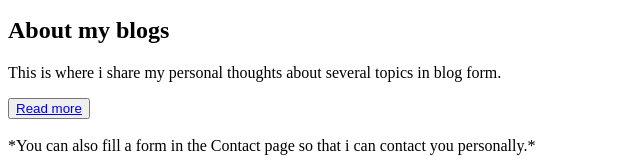
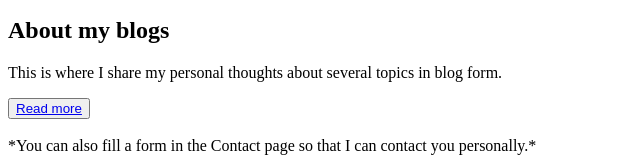
Before and after one commit to s3907087/Assignment-1, a plain HTML site: page index.html in a window 1280 px wide. Shown: the part 888-1048 px from the top of the page, 0-640 px from the left. Drawn offline with Linux system fonts and the light colour scheme.

Commit message:
Add files via upload

```diff
--- a/index.html
+++ b/index.html
@@ -34,13 +34,13 @@
             </button>
             <br>
             <h2 class="topicheading">About my blogs</h2>
-            <p>This is where i share my personal thoughts about several topics in blog form.</p>
+            <p>This is where I share my personal thoughts about several topics in blog form.</p>
             <button>
                 <a href="blog.html">Read more</a>
             </button>
             <br>
             <br>
-            <aside>*You can also fill a form in the Contact page so that i can contact you personally.*</aside>
+            <aside>*You can also fill a form in the Contact page so that I can contact you personally.*</aside>
         </main>
     </body>
 </html>
```
Also changed, not shown: blog.html (+1 -1 lines), contact.html (+1 -1 lines).
